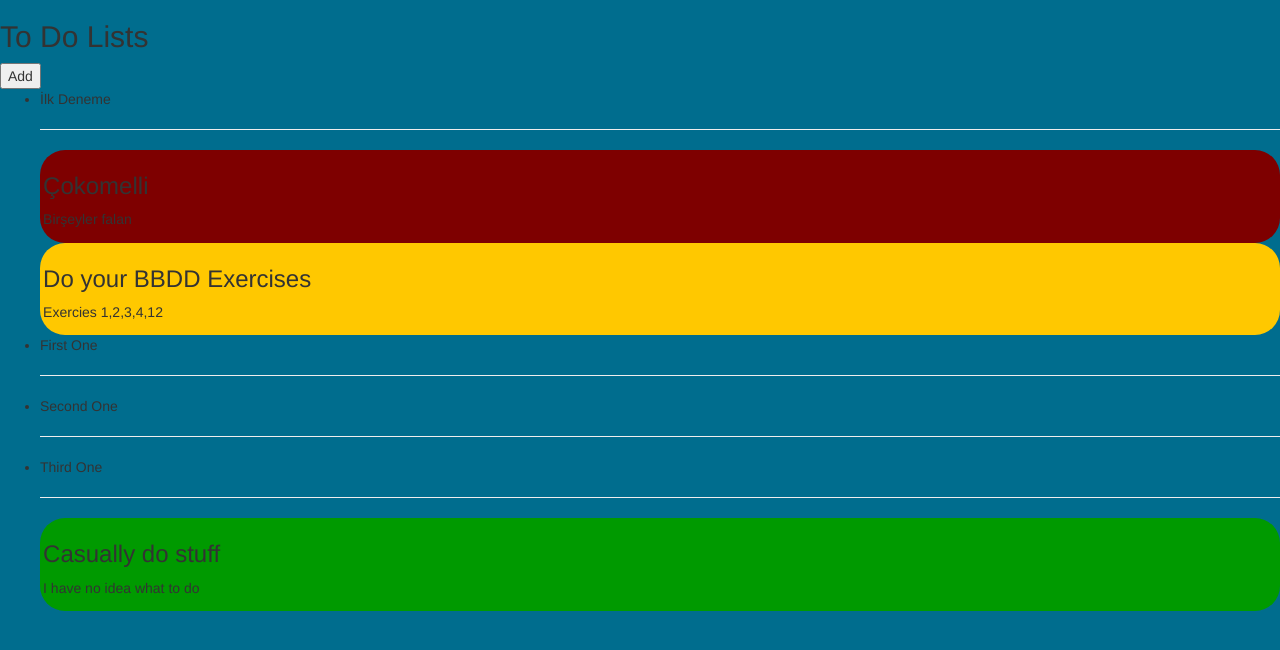
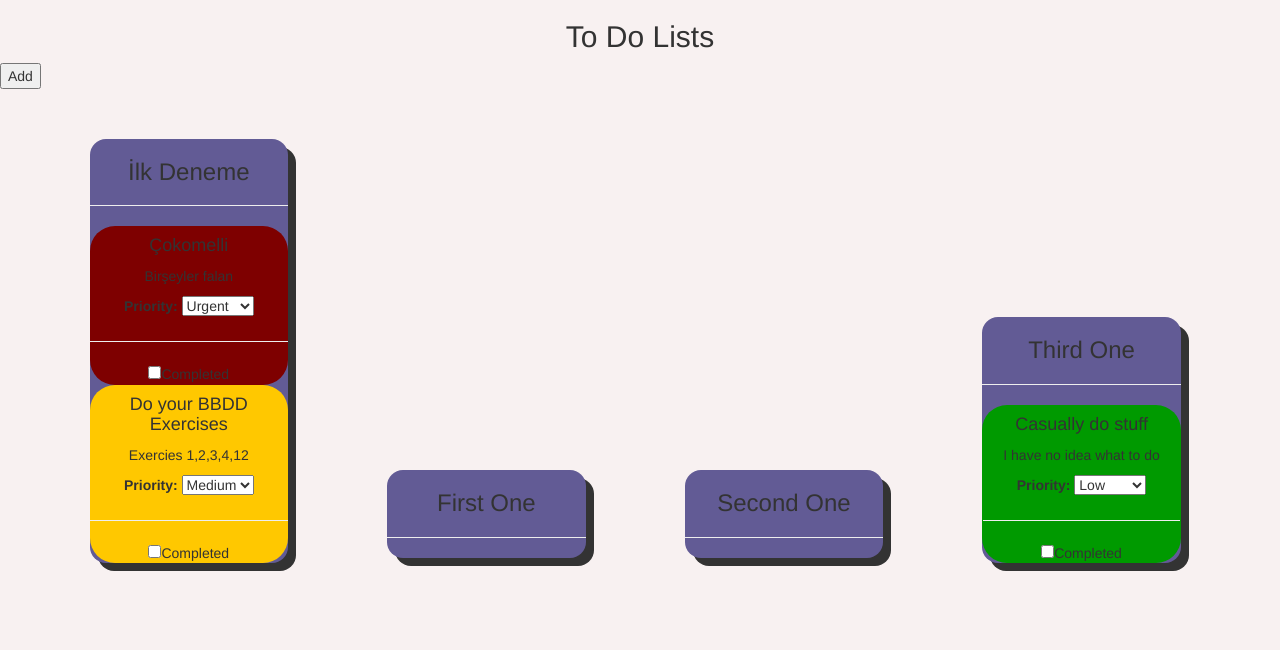
Before and after one commit to emirbaki/django_helloworld, a Django app: page /todolists/ in a window 1280 px wide. Shown: the top 650 px of the page. Run offline with Django 5.2, Linux system fonts and the light colour scheme; data comes from the database, SQL or seed files in the repository; both versions use the stored data as it was after the commit; some libraries are stand-ins or nearby versions.

Commit message:
second one

```diff
--- a/django_project/static/styles/style.css
+++ b/django_project/static/styles/style.css
@@ -1,11 +1,34 @@
 body{
-    background-color: rgb(0, 109, 142);
+    background-color: rgb(248, 241, 241);
+}
+.header{
+    flex-direction: row;
+    display: inline;
+    align-items: center;
+    text-align: center;
+    justify-content: center;
+}
+.all_lists{
+    flex-direction: row;
+    justify-content: baseline;
+    list-style: none;
+
 }
 
+.todolist{
+    background-color: rgb(98, 91, 149);
+    display: inline-block;
+    justify-content: center;
+
+    align-items: center;
+    text-align: center;
+    width: 16%;
+    margin: 4%;
+    box-shadow: 8px 8px;
+    border-radius: 16px 16px;
+}
 .task {
     background-color: aqua;
-
-
 }
 .taskURGENT{
     background-color : rgb(126, 0, 0);
--- a/django_project/templates/todo_app/todolistmodel_list.html
+++ b/django_project/templates/todo_app/todolistmodel_list.html
@@ -15,26 +15,34 @@
     </head>
 
     <body>
-        <div>
+        <div class = "header">
 
             <h2> To Do Lists</h2>
 
-            <button> Add  </button>
+            <button> Add </button>
         </div>
 
-        <ul>
+        <ul class = "all_lists">
             <!-- Iterate over object_list -->
             {% for object in todolists %}
             <!-- Display Objects -->
-            <div>
-                <li>{{ object.title }}</li>
+            <li class = "todolist">
+                <h3>{{ object.title }}</h3>
                 <hr/>
 
                 {% for task in tasks%}
                 {%if task.todo_list == object %}
                 <div class = "task{{task.priority}}">
-                    <h3>{{ task.title}}</h3>
+                    <h4>{{ task.title}}</h4>
                     <p>{{ task.description}}</p>
+                    <label for="priorities">Priority:</label>
+                    <select name = "Priorities"id = "priorities">
+                        <option value="Urgent" {%if task.priority == "URGENT"%}selected {%endif%}>Urgent</option>
+                        <option value="Medium"{%if task.priority == "MEDIUM"%}selected {%endif%}>Medium</option>
+                        <option value="Low"{%if task.priority == "LOW"%}selected {%endif%}>Low</option>
+                    </select>
+                    <hr/>
+                    <input type = "checkbox">Completed</input>
 
                 </div>
 
@@ -45,7 +53,7 @@
                 {% empty %}
                 <li>No objects yet.</li>
                 {% endfor %}
-            </div>
+            </li>
         </ul>
     </body>
 </html>
```
Also changed, not shown: django_project/db.sqlite3.
